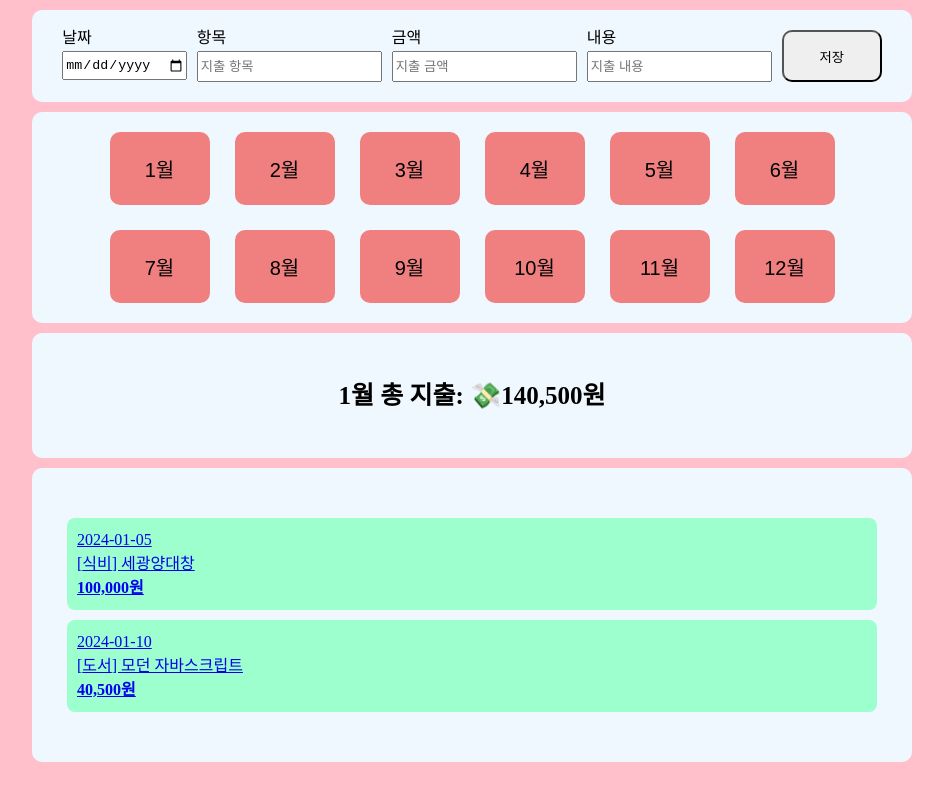
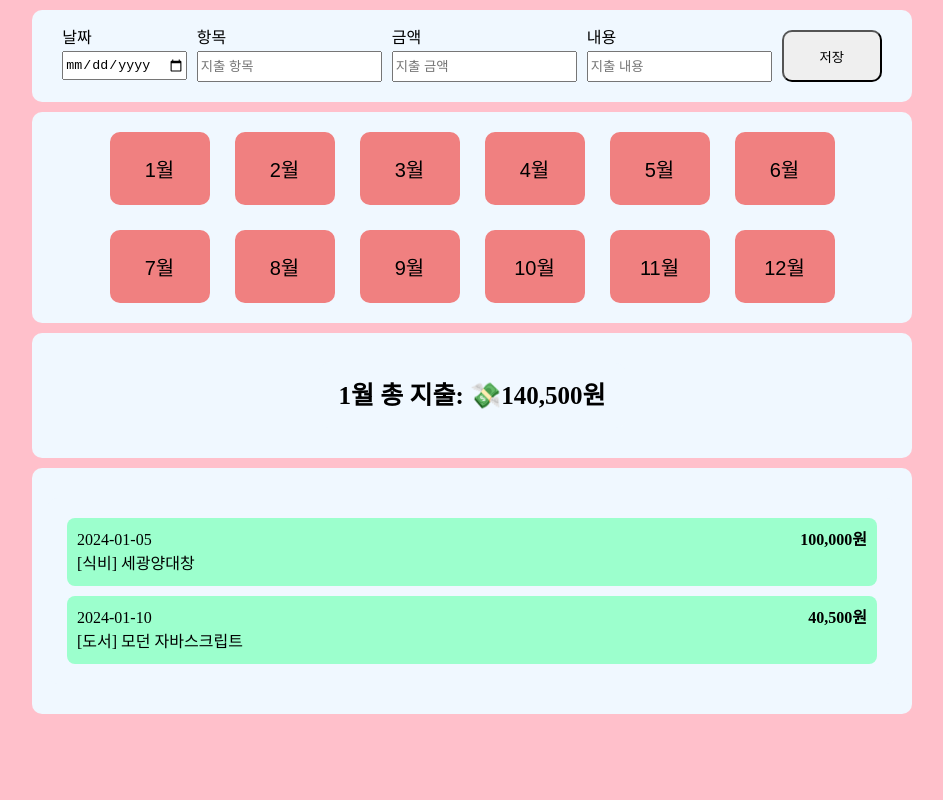
Before and after one commit to hj7321/PJ5_personal_account_book, a React (Vite) app: page / in a window 1280 px wide. Shown: the whole page, without its empty margins (168-1111 px from the left). Built offline with nearby package versions, Linux system fonts and the light colour scheme.

Commit message:
리팩토링: DetailInput 컴포넌트 생성

```diff
--- a/src/components/detail/DetailContent.jsx
+++ b/src/components/detail/DetailContent.jsx
@@ -1,6 +1,6 @@
 import { useNavigate, useParams } from "react-router-dom";
-import { StDiv } from "../style/FormStyle";
 import { useState } from "react";
+import DetailInput from "./DetailInput";
 
 const DetailContent = ({ expense, setExpense }) => {
   const navigate = useNavigate();
@@ -14,7 +14,6 @@ const DetailContent = ({ expense, setExpense }) => {
   const [description, setDescription] = useState(clickedExpense.description);
 
   const updateExpense = () => {
-    console.log("수정 기능");
     setExpense((prev) =>
       prev.map((obj) =>
         obj.id === param.id ? { ...obj, date, item, amount, description } : obj
@@ -25,7 +24,6 @@ const DetailContent = ({ expense, setExpense }) => {
   };
 
   const deleteExpense = () => {
-    console.log("삭제 기능");
     alert("정말로 이 항목을 삭제하시겠습니까?");
     setExpense((prev) => prev.filter((obj) => obj.id !== param.id));
     navigate("/");
@@ -33,42 +31,30 @@ const DetailContent = ({ expense, setExpense }) => {
 
   return (
     <>
-      <StDiv>
-        <label htmlFor="date">날짜</label>
-        <input
-          type="date"
-          id="date"
+      <DetailInput
+        engName={"date"}
+        korName={"날짜"}
         value={date}
-          onChange={(e) => setDate(e.target.value)}
+        setState={setDate}
       />
-      </StDiv>
-      <StDiv>
-        <label htmlFor="item">항목</label>
-        <input
-          type="text"
-          id="item"
+      <DetailInput
+        engName={"item"}
+        korName={"항목"}
         value={item}
-          onChange={(e) => setItem(e.target.value)}
+        setState={setItem}
       />
-      </StDiv>
-      <StDiv>
-        <label htmlFor="amount">금액</label>
-        <input
-          type="number"
-          id="amount"
+      <DetailInput
+        engName={"amount"}
+        korName={"금액"}
         value={amount}
-          onChange={(e) => setAmount(e.target.value)}
+        setState={setAmount}
       />
-      </StDiv>
-      <StDiv>
-        <label htmlFor="description">내용</label>
-        <input
-          type="text"
-          id="description"
+      <DetailInput
+        engName={"description"}
+        korName={"내용"}
         value={description}
-          onChange={(e) => setDescription(e.target.value)}
+        setState={setDescription}
       />
-      </StDiv>
       <div>
         <button onClick={updateExpense}>수정</button>
         <button onClick={deleteExpense}>삭제</button>
--- /dev/null
+++ b/src/components/detail/DetailInput.jsx
@@ -0,0 +1,17 @@
+import { StDiv } from "../style/FormStyle";
+
+const DetailInput = ({ engName, korName, value, setState }) => {
+  return (
+    <StDiv>
+      <label htmlFor={engName}>{korName}</label>
+      <input
+        type={engName}
+        id={engName}
+        value={value}
+        onChange={(e) => setState(e.target.value)}
+      />
+    </StDiv>
+  );
+};
+
+export default DetailInput;
--- a/src/components/home/Category.jsx
+++ b/src/components/home/Category.jsx
@@ -1,6 +1,6 @@
 import { Link } from "react-router-dom";
 import { StSection } from "../style/CalendarStyle";
-import { StList, StUl, StDiv, StP } from "../style/CategoryStyle";
+import { StDiv, StP } from "../style/CategoryStyle";
 
 const Category = ({ month, expense }) => {
   const filteredExpense = expense.filter(
@@ -10,10 +10,10 @@ const Category = ({ month, expense }) => {
   return (
     <StSection>
       {filteredExpense.length ? "" : "지출이 없습니다."}
-      <StUl>
+      <ul>
         {filteredExpense.map((obj) => (
-          <StList key={obj.id}>
-            <Link to={`/detail/${obj.id}`}>
+          <Link to={`/detail/${obj.id}`}>
+            <li key={obj.id}>
               <div>
                 <p>{obj.date}</p>
                 <StP>
@@ -21,10 +21,10 @@ const Category = ({ month, expense }) => {
                 </StP>
               </div>
               <StDiv>{obj.amount.toLocaleString()}원</StDiv>
-            </Link>
-          </StList>
+            </li>
+          </Link>
         ))}
-      </StUl>
+      </ul>
     </StSection>
   );
 };
--- a/src/components/style/CalendarStyle.jsx
+++ b/src/components/style/CalendarStyle.jsx
@@ -1,14 +1,8 @@
 import styled from "styled-components";
 
 export const StSection = styled.section`
-  display: flex;
   flex-wrap: wrap;
-  background-color: aliceblue;
-  border-radius: 10px;
-  margin: 10px;
-  padding: 20px;
   gap: 25px;
-  justify-content: center;
 `;
 
 export const StButton = styled.button`
--- a/src/components/style/CategoryStyle.jsx
+++ b/src/components/style/CategoryStyle.jsx
@@ -1,31 +1,9 @@
 import styled from "styled-components";
-
-export const StUl = styled.ul`
-  display: flex;
-  flex-direction: column;
-  gap: 10px;
-`;
-
-export const StList = styled.li`
-  display: flex;
-  justify-content: space-between;
-  width: 790px;
-  border-radius: 8px;
-  background-color: #9cffcd;
-  padding: 10px;
-  line-height: 1.5;
-  cursor: pointer;
-  &:hover {
-    transform: scale(1.02);
-    transition-duration: 0.2s;
-  }
-`;
 
 export const StDiv = styled.div`
   display: flex;
   text-align: center;
   align-content: center;
-  /* font-size: 18px; */
   font-weight: bold;
 `;
 
--- a/src/components/style/DetailContentStyle.jsx
+++ b/src/components/style/DetailContentStyle.jsx
@@ -1,12 +1,6 @@
 import styled from "styled-components";
 
 export const StSection = styled.section`
-  display: flex;
   flex-direction: column;
-  background-color: aliceblue;
-  border-radius: 10px;
-  margin: 10px;
-  padding: 20px;
   gap: 15px;
-  justify-content: center;
 `;
--- a/src/components/style/GlobalStyle.jsx
+++ b/src/components/style/GlobalStyle.jsx
@@ -9,6 +9,10 @@ const GlobalStyle = createGlobalStyle`
     margin: 0 auto;
     background-color: pink;
   }
+  a {
+    text-decoration: none;
+    color: black;
+  }
   button {
     cursor: pointer;
   }
@@ -19,13 +23,33 @@ const GlobalStyle = createGlobalStyle`
   input {
     height: 25px;
   }
-  /* form, div {
+  section {
+    display: flex;
     background-color: aliceblue;
     border-radius: 10px;
+    margin: 10px;
+    padding: 20px;
+    justify-content: center;
   }
-  form {
-    padding: 20px;
-  } */
+  ul {
+    display: flex;
+    flex-direction: column;
+    gap: 10px;
+  }
+  li {
+    display: flex;
+    justify-content: space-between;
+    width: 790px;
+    border-radius: 8px;
+    background-color: #9cffcd;
+    padding: 10px;
+    line-height: 1.5;
+    cursor: pointer;
+  }
+  li:hover {
+    transform: scale(1.02);
+    transition-duration: 0.2s;
+  }
 `;
 
 export default GlobalStyle;
```
Lines whose indentation alone changed are shown as unchanged.
